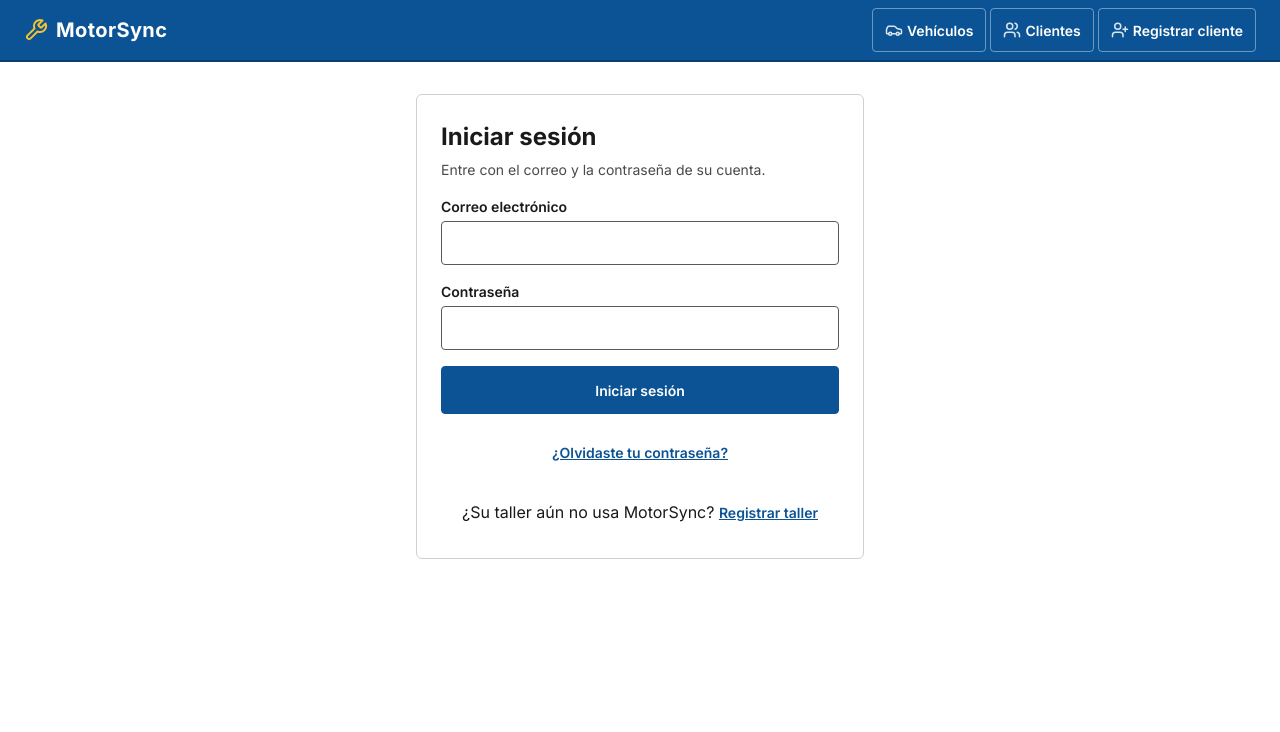
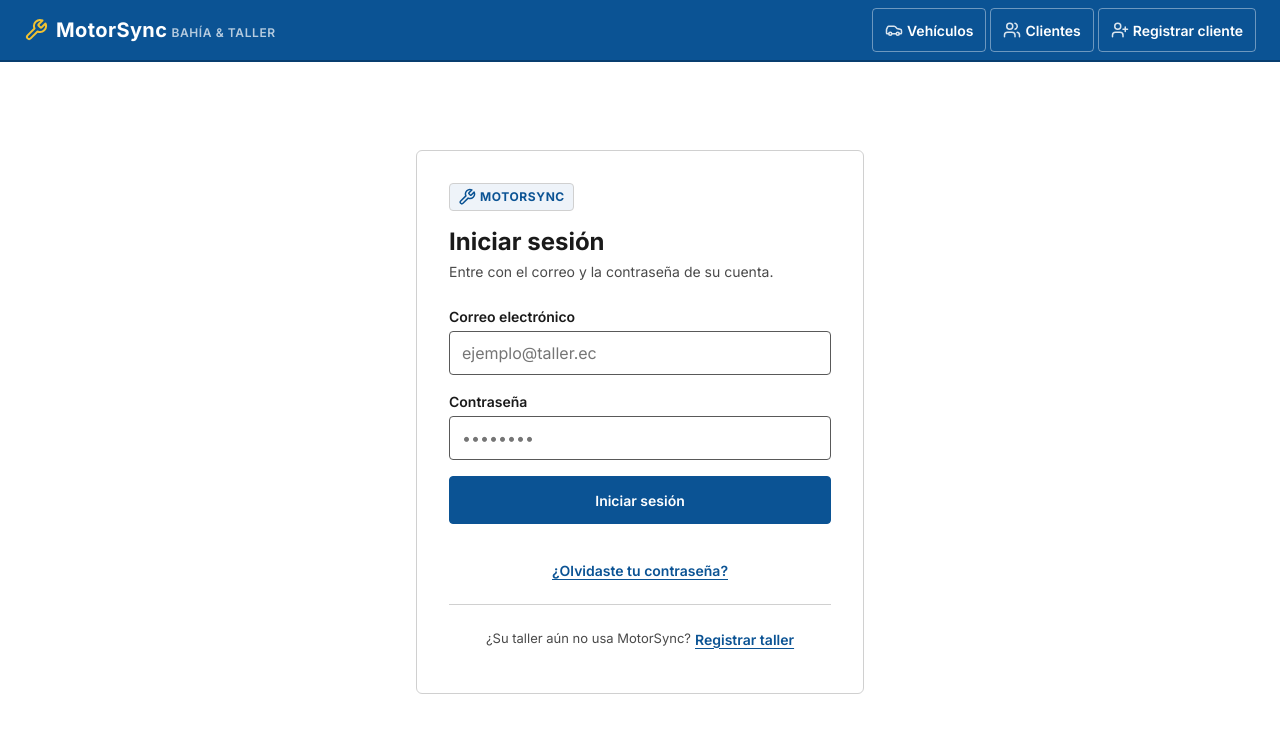
Before and after one commit to JhonDCR/MotorSync, an Angular app in the folder frontend/: page /login in a window 1280 px wide. Shown: the top 732 px of the page. Built offline with nearby package versions, Linux system fonts and the light colour scheme.

Commit message:
feat(design): estructurar semantica y jerarquia visual del esqueleto base y flujo de autenticacion

```diff
--- a/frontend/src/app/app.html
+++ b/frontend/src/app/app.html
@@ -1,10 +1,18 @@
+<a href="#main-content" class="skip-link">Saltar al contenido principal</a>
+
 @if (!isSupportZone()) {
   <header class="app-header">
+    <div class="header-inner">
       <div class="brand-group">
+        <a routerLink="/" class="brand-link" aria-label="MotorSync Inicio">
           <svg class="brand-logo" viewBox="0 0 24 24" fill="none" stroke="currentColor" stroke-width="2" stroke-linecap="round" stroke-linejoin="round" aria-hidden="true">
             <path d="M14.7 6.3a1 1 0 0 0 0 1.4l1.6 1.6a1 1 0 0 0 1.4 0l3.77-3.77a6 6 0 0 1-7.94 7.94l-6.91 6.91a2.12 2.12 0 0 1-3-3l6.91-6.91a6 6 0 0 1 7.94-7.94l-3.76 3.76z" />
           </svg>
+          <div class="brand-text">
             <h1 class="brand">MotorSync</h1>
+            <span class="brand-tagline">Bahía & Taller</span>
+          </div>
+        </a>
       </div>
 
       <!-- FR-026: with a temporary password pending, the workshop navigation is hidden. -->
@@ -82,11 +90,11 @@
 
       @if (session.user(); as user) {
         <div class="session-bar">
-        <p class="session-info">
+          <div class="session-info">
             <span class="session-user" data-testid="session-user">{{ user.name }}</span>
             <span class="session-role" data-testid="session-role">{{ roleLabel() }}</span>
             <span class="session-workshop" data-testid="session-workshop">{{ session.workshop()?.name }}</span>
-        </p>
+          </div>
           <button
             type="button"
             class="logout"
@@ -104,9 +112,10 @@
           </button>
         </div>
       }
+    </div>
   </header>
 }
 
-<main>
+<main id="main-content" class="app-main">
   <router-outlet />
 </main>
--- a/frontend/src/app/app.scss
+++ b/frontend/src/app/app.scss
@@ -7,23 +7,61 @@
   background-color: var(--color-bg);
 }
 
+.skip-link {
+  position: absolute;
+  top: -9999px;
+  left: 50%;
+  transform: translateX(-50%);
+  z-index: 9999;
+  padding: var(--space-sm) var(--space-lg);
+  font-weight: 700;
+  color: var(--color-primary);
+  background: #ffffff;
+  border: 2px solid var(--color-focus);
+  border-radius: var(--radius-sm);
+  text-decoration: none;
+
+  &:focus {
+    top: var(--space-sm);
+    outline: 3px solid var(--color-focus);
+    outline-offset: 2px;
+  }
+}
+
 .app-header {
   position: sticky;
   top: 0;
   z-index: 100;
+  color: #ffffff;
+  background-color: var(--color-primary);
+  border-bottom: 2px solid var(--color-primary-hover);
+  box-shadow: var(--shadow-sm);
+}
+
+.header-inner {
   display: flex;
   flex-direction: column;
   gap: var(--space-md);
   padding: var(--space-sm) var(--space-lg);
-  color: #ffffff;
-  background-color: var(--color-primary);
-  border-bottom: 2px solid var(--color-primary-hover);
 }
 
 .brand-group {
   display: flex;
   align-items: center;
+}
+
+.brand-link {
+  display: inline-flex;
+  align-items: center;
   gap: var(--space-sm);
+  color: #ffffff;
+  text-decoration: none;
+
+  &:focus-visible {
+    outline: 3px solid var(--color-focus);
+    outline-offset: 2px;
+    border-radius: var(--radius-sm);
+  }
 }
 
 .brand-logo {
@@ -33,12 +71,26 @@
   stroke: var(--color-focus);
 }
 
+.brand-text {
+  display: flex;
+  align-items: baseline;
+  gap: var(--space-xs);
+}
+
 .brand {
   margin: 0;
   font-size: 1.25rem;
   font-weight: 700;
   letter-spacing: 0.02em;
   color: #ffffff;
+}
+
+.brand-tagline {
+  font-size: var(--font-size-xs);
+  font-weight: 600;
+  color: rgba(255, 255, 255, 0.7);
+  letter-spacing: 0.05em;
+  text-transform: uppercase;
 }
 
 .main-nav {
@@ -207,11 +259,12 @@ main {
 }
 
 @media (min-width: 48rem) {
-  .app-header {
+  .header-inner {
     flex-direction: row;
     align-items: center;
     justify-content: space-between;
     padding: var(--space-sm) var(--space-xl);
+    gap: var(--space-lg);
   }
 
   .session-bar {
--- a/frontend/src/app/features/auth/_auth-form.scss
+++ b/frontend/src/app/features/auth/_auth-form.scss
@@ -1,4 +1,6 @@
 @use '../../shared/styles/touch' as touch;
+
+$touch-target: 44px;
 
 :host {
   display: block;
@@ -7,14 +9,73 @@
   background-color: var(--color-bg);
 }
 
+.auth-layout {
+  display: flex;
+  align-items: center;
+  justify-content: center;
+  min-height: calc(100vh - 5rem);
+  padding: var(--space-xl) var(--space-md);
+  box-sizing: border-box;
+}
+
 .auth-page {
   box-sizing: border-box;
+  width: 100%;
   max-width: 28rem;
-  margin: var(--space-xl) auto;
+  margin: 0 auto;
   padding: var(--space-xl);
-  background-color: var(--color-bg);
+  background-color: #ffffff;
   border: 1px solid var(--color-border-light);
   border-radius: var(--radius-md);
+  box-shadow: var(--shadow-sm);
+
+  &.auth-page--wide {
+    max-width: 34rem;
+  }
+}
+
+.auth-brand-badge {
+  display: inline-flex;
+  align-items: center;
+  gap: var(--space-xs);
+  margin-bottom: var(--space-lg);
+  padding: var(--space-xs) var(--space-sm);
+  color: var(--color-primary);
+  background-color: var(--color-primary-light);
+  border: 1px solid var(--color-border-light);
+  border-radius: var(--radius-sm);
+
+  .auth-brand-icon {
+    width: 18px;
+    height: 18px;
+    flex-shrink: 0;
+  }
+
+  .auth-brand-title {
+    font-size: var(--font-size-xs);
+    font-weight: 700;
+    letter-spacing: 0.05em;
+    text-transform: uppercase;
+  }
+}
+
+.auth-header {
+  margin-bottom: var(--space-xl);
+
+  h1 {
+    margin: 0 0 var(--space-xs);
+    font-size: var(--font-size-2xl);
+    font-weight: 700;
+    color: var(--color-text);
+    line-height: 1.25;
+  }
+
+  .intro {
+    margin: 0;
+    font-size: var(--font-size-base);
+    color: var(--color-text-muted);
+    line-height: 1.5;
+  }
 }
 
 h1 {
@@ -45,7 +106,7 @@ h1 {
     @include touch.touch-target;
     box-sizing: border-box;
     width: 100%;
-    min-height: 44px;
+    min-height: $touch-target;
     padding: 0 var(--space-md);
     font-family: var(--font-sans);
     font-size: var(--font-size-md);
@@ -84,20 +145,29 @@ h1 {
   margin: 0 0 var(--space-lg);
   padding: var(--space-md) var(--space-lg);
   font-size: var(--font-size-sm);
+  font-weight: 500;
+  line-height: 1.4;
   color: var(--color-error);
   background-color: var(--color-error-light);
   border: 1px solid var(--color-error);
   border-radius: var(--radius-sm);
 }
 
-.session-reason {
+.session-reason,
+.must-change {
   margin: 0 0 var(--space-lg);
   padding: var(--space-md) var(--space-lg);
   font-size: var(--font-size-sm);
+  font-weight: 500;
+  line-height: 1.4;
   color: var(--color-text);
   background-color: var(--color-primary-light);
   border: 1px solid var(--color-primary);
   border-radius: var(--radius-sm);
+}
+
+.auth-form {
+  margin-bottom: 0;
 }
 
 .primary {
@@ -132,13 +202,35 @@ h1 {
   }
 }
 
+.auth-footer {
+  margin-top: var(--space-xl);
+}
+
+.auth-divider {
+  height: 1px;
+  margin: var(--space-md) 0;
+  background-color: var(--color-border-light);
+}
+
 .alternate {
-  margin: var(--space-lg) 0 0;
+  margin: var(--space-md) 0 0;
   text-align: center;
+  font-size: var(--font-size-sm);
+  color: var(--color-text-muted);
+
+  &.alternate-secondary {
+    display: flex;
+    flex-wrap: wrap;
+    align-items: center;
+    justify-content: center;
+    gap: var(--space-xs);
+  }
 }
 
 .alternate a {
   @include touch.touch-target;
+  min-height: $touch-target;
+  min-width: $touch-target;
   display: inline-flex;
   align-items: center;
   justify-content: center;
@@ -146,6 +238,7 @@ h1 {
   font-size: var(--font-size-base);
   font-weight: 600;
   text-decoration: underline;
+  text-underline-offset: 3px;
   transition: color var(--transition-fast);
 
   &:hover {
@@ -159,7 +252,11 @@ h1 {
 }
 
 @media (min-width: 48rem) {
+  .auth-layout {
+    padding: var(--space-2xl) var(--space-lg);
+  }
+
   .auth-page {
-    margin: var(--space-2xl) auto;
+    padding: var(--space-2xl);
   }
 }
--- a/frontend/src/app/features/auth/change-password.page.html
+++ b/frontend/src/app/features/auth/change-password.page.html
@@ -1,5 +1,15 @@
+<div class="auth-layout">
   <section class="auth-page" aria-labelledby="change-password-title">
+    <div class="auth-brand-badge" aria-hidden="true">
+      <svg class="auth-brand-icon" viewBox="0 0 24 24" fill="none" stroke="currentColor" stroke-width="2" stroke-linecap="round" stroke-linejoin="round">
+        <path d="M14.7 6.3a1 1 0 0 0 0 1.4l1.6 1.6a1 1 0 0 0 1.4 0l3.77-3.77a6 6 0 0 1-7.94 7.94l-6.91 6.91a2.12 2.12 0 0 1-3-3l6.91-6.91a6 6 0 0 1 7.94-7.94l-3.76 3.76z" />
+      </svg>
+      <span class="auth-brand-title">MotorSync</span>
+    </div>
+
+    <div class="auth-header">
       <h1 id="change-password-title">Cambiar contraseña</h1>
+    </div>
 
     @if (session.mustChangePassword()) {
       <p class="must-change" role="status" data-testid="must-change">Debe cambiar su contraseña antes de continuar</p>
@@ -10,7 +20,7 @@
     }
 
     @let fieldErrors = errors();
-  <form novalidate (submit)="submit($event)">
+    <form novalidate (submit)="submit($event)" class="auth-form">
       <div class="field">
         <label for="change-current-password">Contraseña actual</label>
         <input
@@ -18,6 +28,7 @@
           type="password"
           autocomplete="current-password"
           data-testid="current-password"
+          placeholder="••••••••"
           [attr.aria-invalid]="fieldErrors.currentPassword ? 'true' : null"
           [attr.aria-describedby]="fieldErrors.currentPassword ? 'change-current-password-error' : null"
           (input)="update('currentPassword', $event)"
@@ -36,6 +47,7 @@
           type="password"
           autocomplete="new-password"
           data-testid="new-password"
+          placeholder="Mínimo 8 caracteres"
           [attr.aria-invalid]="fieldErrors.newPassword ? 'true' : null"
           [attr.aria-describedby]="
             fieldErrors.newPassword ? 'change-new-password-hint change-new-password-error' : 'change-new-password-hint'
@@ -57,6 +69,7 @@
           type="password"
           autocomplete="new-password"
           data-testid="confirm-password"
+          placeholder="Repita la contraseña nueva"
           [attr.aria-invalid]="fieldErrors.confirmPassword ? 'true' : null"
           [attr.aria-describedby]="fieldErrors.confirmPassword ? 'change-confirm-password-error' : null"
           (input)="update('confirmPassword', $event)"
@@ -73,3 +86,4 @@
       </button>
     </form>
   </section>
+</div>
--- a/frontend/src/app/features/auth/forgot-password.page.html
+++ b/frontend/src/app/features/auth/forgot-password.page.html
@@ -1,6 +1,16 @@
+<div class="auth-layout">
   <section class="auth-page" aria-labelledby="forgot-password-title">
+    <div class="auth-brand-badge" aria-hidden="true">
+      <svg class="auth-brand-icon" viewBox="0 0 24 24" fill="none" stroke="currentColor" stroke-width="2" stroke-linecap="round" stroke-linejoin="round">
+        <path d="M14.7 6.3a1 1 0 0 0 0 1.4l1.6 1.6a1 1 0 0 0 1.4 0l3.77-3.77a6 6 0 0 1-7.94 7.94l-6.91 6.91a2.12 2.12 0 0 1-3-3l6.91-6.91a6 6 0 0 1 7.94-7.94l-3.76 3.76z" />
+      </svg>
+      <span class="auth-brand-title">MotorSync</span>
+    </div>
+
+    <div class="auth-header">
       <h1 id="forgot-password-title">¿Olvidaste tu contraseña?</h1>
       <p class="intro">Ingrese el correo electrónico de su cuenta para solicitar ayuda a soporte.</p>
+    </div>
 
     @if (acceptedMessage(); as confirmation) {
       <p class="session-reason" role="status" data-testid="confirmation">{{ confirmation }}</p>
@@ -10,7 +20,7 @@
       }
 
       @let fieldError = emailError();
-    <form novalidate (submit)="submit($event)">
+      <form novalidate (submit)="submit($event)" class="auth-form">
         <div class="field">
           <label for="forgot-email">Correo electrónico</label>
           <input
@@ -21,6 +31,7 @@
             autocapitalize="off"
             spellcheck="false"
             data-testid="email"
+            placeholder="ejemplo@taller.ec"
             [value]="email()"
             [attr.aria-invalid]="fieldError ? 'true' : null"
             [attr.aria-describedby]="fieldError ? 'forgot-email-error' : null"
@@ -37,7 +48,11 @@
       </form>
     }
 
+    <div class="auth-footer">
+      <div class="auth-divider" role="separator" aria-hidden="true"></div>
       <p class="alternate">
         <a routerLink="/login" data-testid="back-to-login">Volver a iniciar sesión</a>
       </p>
+    </div>
   </section>
+</div>
--- a/frontend/src/app/features/auth/login.page.html
+++ b/frontend/src/app/features/auth/login.page.html
@@ -1,6 +1,16 @@
+<div class="auth-layout">
   <section class="auth-page" aria-labelledby="login-title">
+    <div class="auth-brand-badge" aria-hidden="true">
+      <svg class="auth-brand-icon" viewBox="0 0 24 24" fill="none" stroke="currentColor" stroke-width="2" stroke-linecap="round" stroke-linejoin="round">
+        <path d="M14.7 6.3a1 1 0 0 0 0 1.4l1.6 1.6a1 1 0 0 0 1.4 0l3.77-3.77a6 6 0 0 1-7.94 7.94l-6.91 6.91a2.12 2.12 0 0 1-3-3l6.91-6.91a6 6 0 0 1 7.94-7.94l-3.76 3.76z" />
+      </svg>
+      <span class="auth-brand-title">MotorSync</span>
+    </div>
+
+    <div class="auth-header">
       <h1 id="login-title">Iniciar sesión</h1>
       <p class="intro">Entre con el correo y la contraseña de su cuenta.</p>
+    </div>
 
     @if (reason(); as message) {
       <p class="session-reason" role="status" data-testid="session-reason">{{ message }}</p>
@@ -11,7 +21,7 @@
     }
 
     @let fieldErrors = errors();
-  <form novalidate (submit)="submit($event)">
+    <form novalidate (submit)="submit($event)" class="auth-form">
       <div class="field">
         <label for="login-email">Correo electrónico</label>
         <input
@@ -22,6 +32,7 @@
           autocapitalize="off"
           spellcheck="false"
           data-testid="email"
+          placeholder="ejemplo@taller.ec"
           [attr.aria-invalid]="fieldErrors.email ? 'true' : null"
           [attr.aria-describedby]="fieldErrors.email ? 'login-email-error' : null"
           (input)="update('email', $event)"
@@ -38,6 +49,7 @@
           type="password"
           autocomplete="current-password"
           data-testid="password"
+          placeholder="••••••••"
           [attr.aria-invalid]="fieldErrors.password ? 'true' : null"
           [attr.aria-describedby]="fieldErrors.password ? 'login-password-error' : null"
           (input)="update('password', $event)"
@@ -52,11 +64,19 @@
       </button>
     </form>
 
+    <div class="auth-footer">
       <p class="alternate">
         <a routerLink="/forgot-password" [queryParams]="emailQuery()" data-testid="forgot-password-link">
           ¿Olvidaste tu contraseña?
         </a>
       </p>
 
-  <p class="alternate">¿Su taller aún no usa MotorSync? <a routerLink="/register">Registrar taller</a></p>
+      <div class="auth-divider" role="separator" aria-hidden="true"></div>
+
+      <p class="alternate alternate-secondary">
+        ¿Su taller aún no usa MotorSync?
+        <a routerLink="/register">Registrar taller</a>
+      </p>
+    </div>
   </section>
+</div>
--- a/frontend/src/app/features/auth/register.page.html
+++ b/frontend/src/app/features/auth/register.page.html
@@ -1,13 +1,23 @@
-<section class="auth-page" aria-labelledby="register-title">
+<div class="auth-layout">
+  <section class="auth-page auth-page--wide" aria-labelledby="register-title">
+    <div class="auth-brand-badge" aria-hidden="true">
+      <svg class="auth-brand-icon" viewBox="0 0 24 24" fill="none" stroke="currentColor" stroke-width="2" stroke-linecap="round" stroke-linejoin="round">
+        <path d="M14.7 6.3a1 1 0 0 0 0 1.4l1.6 1.6a1 1 0 0 0 1.4 0l3.77-3.77a6 6 0 0 1-7.94 7.94l-6.91 6.91a2.12 2.12 0 0 1-3-3l6.91-6.91a6 6 0 0 1 7.94-7.94l-3.76 3.76z" />
+      </svg>
+      <span class="auth-brand-title">MotorSync</span>
+    </div>
+
+    <div class="auth-header">
       <h1 id="register-title">Registrar taller</h1>
       <p class="intro">Cree la cuenta de su taller y la del primer administrador.</p>
+    </div>
 
     @if (formError(); as message) {
       <p class="form-error" role="alert" data-testid="form-error">{{ message }}</p>
     }
 
     @let fieldErrors = errors();
-  <form novalidate (submit)="submit($event)">
+    <form novalidate (submit)="submit($event)" class="auth-form">
       <div class="field">
         <label for="register-workshop-name">Nombre comercial del taller</label>
         <input
@@ -15,6 +25,7 @@
           type="text"
           autocomplete="organization"
           data-testid="workshop-name"
+          placeholder="Ej. Taller Mecánico Los Andes"
           [attr.aria-invalid]="fieldErrors.workshopName ? 'true' : null"
           [attr.aria-describedby]="fieldErrors.workshopName ? 'register-workshop-name-error' : null"
           (input)="update('workshopName', $event)"
@@ -34,6 +45,7 @@
           inputmode="numeric"
           autocomplete="off"
           data-testid="ruc"
+          placeholder="1790012345001"
           [attr.aria-invalid]="fieldErrors.ruc ? 'true' : null"
           [attr.aria-describedby]="fieldErrors.ruc ? 'register-ruc-hint register-ruc-error' : 'register-ruc-hint'"
           (input)="update('ruc', $event)"
@@ -51,6 +63,7 @@
           type="text"
           autocomplete="name"
           data-testid="name"
+          placeholder="Ej. Carlos Mendoza"
           [attr.aria-invalid]="fieldErrors.name ? 'true' : null"
           [attr.aria-describedby]="fieldErrors.name ? 'register-name-error' : null"
           (input)="update('name', $event)"
@@ -70,6 +83,7 @@
           autocapitalize="off"
           spellcheck="false"
           data-testid="email"
+          placeholder="admin@taller.ec"
           [attr.aria-invalid]="fieldErrors.email ? 'true' : null"
           [attr.aria-describedby]="fieldErrors.email ? 'register-email-error' : null"
           (input)="update('email', $event)"
@@ -86,6 +100,7 @@
           type="password"
           autocomplete="new-password"
           data-testid="password"
+          placeholder="Mínimo 8 caracteres"
           [attr.aria-invalid]="fieldErrors.password ? 'true' : null"
           [attr.aria-describedby]="
             fieldErrors.password ? 'register-password-hint register-password-error' : 'register-password-hint'
@@ -103,5 +118,9 @@
       </button>
     </form>
 
-  <p class="alternate">¿Ya tiene una cuenta? <a routerLink="/login">Iniciar sesión</a></p>
+    <div class="auth-footer">
+      <div class="auth-divider" role="separator" aria-hidden="true"></div>
+      <p class="alternate alternate-secondary">¿Ya tiene una cuenta? <a routerLink="/login">Iniciar sesión</a></p>
+    </div>
   </section>
+</div>
```
Lines whose indentation alone changed are shown as unchanged.
